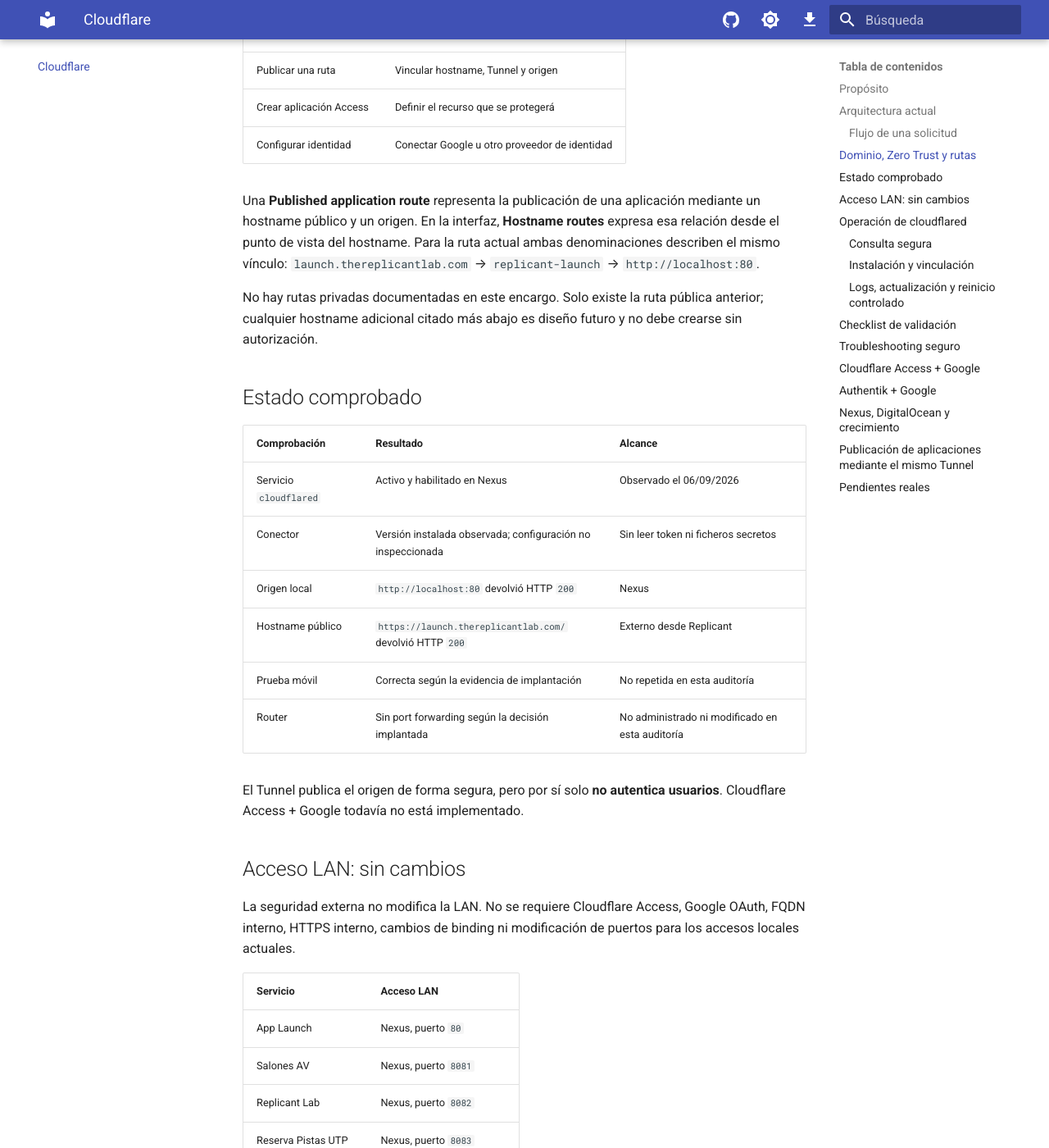
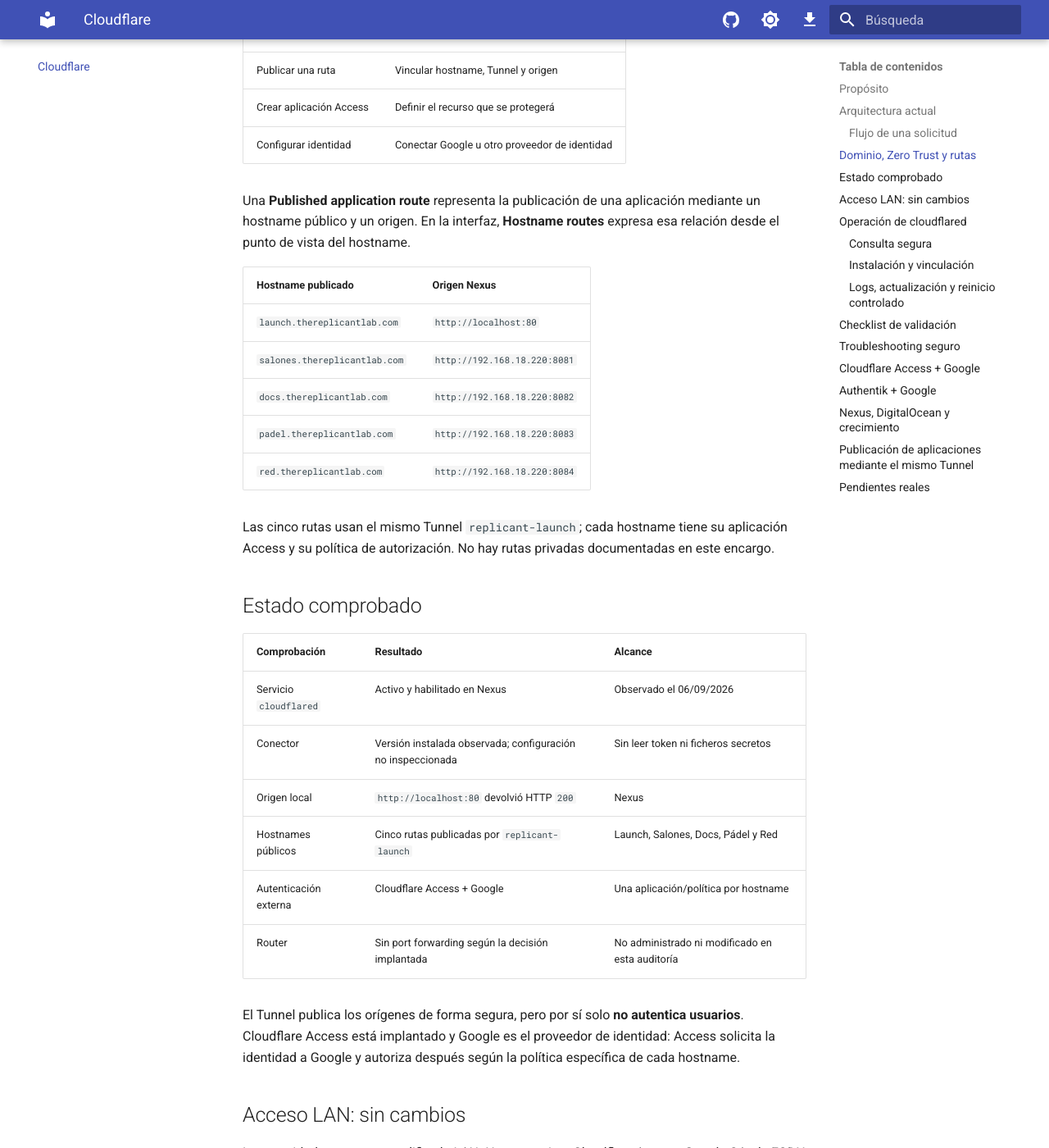
Before and after one commit to ratienza/infra-replicant-lab, an MkDocs documentation site: the page built from docs/red/cloudflare-tunnel.md, in a window 1280 px wide and 1400 px high, scrolled down 2468 px. Shown: the whole window at 82% size. Built offline with MkDocs 1.6.1 and Material for MkDocs 9.7.7, drawn with Linux system fonts in a browser that asks for light colours; a script that is not in the unit is left out; some of the changed text lies outside the part shown.

Commit message:
docs: reconcile Cloudflare routes and Access status

```diff
--- a/docs/red/cloudflare-tunnel.md
+++ b/docs/red/cloudflare-tunnel.md
@@ -5,7 +5,7 @@
 !!! important "Estado vigente"
     **Implementado:** un único Tunnel `replicant-launch`, cinco hostnames públicos, Google como IdP y una aplicación/política Access independiente por hostname.
     **Validado:** configuración estructural de DNS, Tunnel y Access; autenticación correcta de Launch y catálogo local sano.
-    **Pendiente de merge/despliegue:** el cambio de enlaces del catálogo Nexus se revisa en `Apps_Lauch#15`.
+    **Desplegado:** el catálogo Nexus dirige a los hostnames públicos protegidos; la publicación se comprueba desde fuera de la LAN.
     **Evolución futura opcional:** Authentik + Google. No forma parte del runtime actual.
 
 ## Propósito
@@ -58,9 +58,17 @@
 | Crear aplicación Access | Definir el recurso que se protegerá |
 | Configurar identidad | Conectar Google u otro proveedor de identidad |
 
-Una **Published application route** representa la publicación de una aplicación mediante un hostname público y un origen. En la interfaz, **Hostname routes** expresa esa relación desde el punto de vista del hostname. Para la ruta actual ambas denominaciones describen el mismo vínculo: `launch.thereplicantlab.com` → `replicant-launch` → `http://localhost:80`.
+Una **Published application route** representa la publicación de una aplicación mediante un hostname público y un origen. En la interfaz, **Hostname routes** expresa esa relación desde el punto de vista del hostname.
 
-No hay rutas privadas documentadas en este encargo. Solo existe la ruta pública anterior; cualquier hostname adicional citado más abajo es diseño futuro y no debe crearse sin autorización.
+| Hostname publicado | Origen Nexus |
+|---|---|
+| `launch.thereplicantlab.com` | `http://localhost:80` |
+| `salones.thereplicantlab.com` | `http://192.168.18.220:8081` |
+| `docs.thereplicantlab.com` | `http://192.168.18.220:8082` |
+| `padel.thereplicantlab.com` | `http://192.168.18.220:8083` |
+| `red.thereplicantlab.com` | `http://192.168.18.220:8084` |
+
+Las cinco rutas usan el mismo Tunnel `replicant-launch`; cada hostname tiene su aplicación Access y su política de autorización. No hay rutas privadas documentadas en este encargo.
 
 ## Estado comprobado
 
@@ -69,11 +77,11 @@
 | Servicio `cloudflared` | Activo y habilitado en Nexus | Observado el 06/09/2026 |
 | Conector | Versión instalada observada; configuración no inspeccionada | Sin leer token ni ficheros secretos |
 | Origen local | `http://localhost:80` devolvió HTTP `200` | Nexus |
-| Hostname público | `https://launch.thereplicantlab.com/` devolvió HTTP `200` | Externo desde Replicant |
-| Prueba móvil | Correcta según la evidencia de implantación | No repetida en esta auditoría |
+| Hostnames públicos | Cinco rutas publicadas por `replicant-launch` | Launch, Salones, Docs, Pádel y Red |
+| Autenticación externa | Cloudflare Access + Google | Una aplicación/política por hostname |
 | Router | Sin port forwarding según la decisión implantada | No administrado ni modificado en esta auditoría |
 
-El Tunnel publica el origen de forma segura, pero por sí solo **no autentica usuarios**. Cloudflare Access + Google todavía no está implementado.
+El Tunnel publica los orígenes de forma segura, pero por sí solo **no autentica usuarios**. Cloudflare Access está implantado y Google es el proveedor de identidad: Access solicita la identidad a Google y autoriza después según la política específica de cada hostname.
 
 ## Acceso LAN: sin cambios
 
@@ -244,8 +252,7 @@
 
 ## Pendientes reales
 
-1. Revisar y desplegar el cambio del catálogo Nexus propuesto en `Apps_Lauch#15`.
-2. Validar desde móvil cada hostname tras la autenticación y registrar el resultado.
-3. Monitorizar el Tunnel, configurar alertas y revisar backups de configuración no secreta.
-4. Auditar por separado las URLs directas de aplicaciones alojadas en AI Studio, Firebase, Cloud Run o DigitalOcean.
-5. Auditar el Launch duplicado de DigitalOcean antes de decidir retirada o redirección.
+1. Validar desde móvil cada hostname tras la autenticación y registrar el resultado.
+2. Monitorizar el Tunnel, configurar alertas y revisar backups de configuración no secreta.
+3. Auditar por separado las URLs directas de aplicaciones alojadas en AI Studio, Firebase, Cloud Run o DigitalOcean.
+4. Auditar el Launch duplicado de DigitalOcean antes de decidir retirada o redirección.
```
